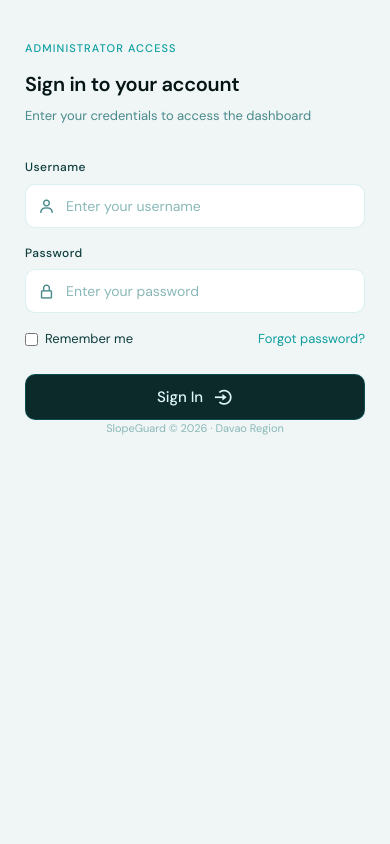
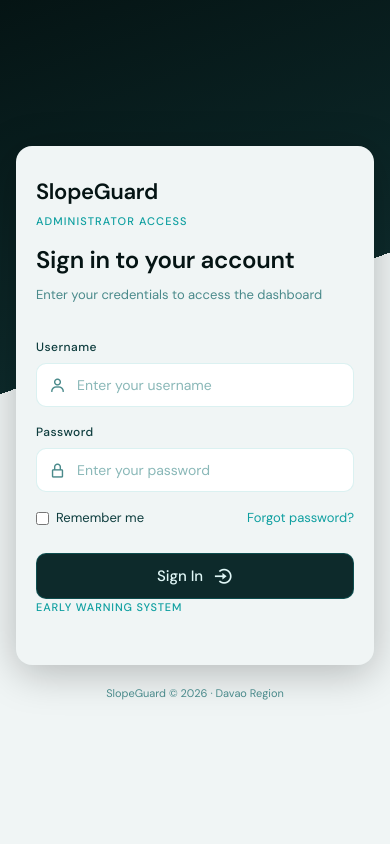
Before and after one commit to K3NT0Z4K1/Landslide_Monitoring, a PHP site: page /auth/login.php in a window 390 px wide. Run offline with PHP 8.4, Linux system fonts and the light colour scheme.

Commit message:
updated css

```diff
--- a/assets/css/style.css
+++ b/assets/css/style.css
@@ -865,12 +865,69 @@ body {
   .page-content{padding:12px 12px 28px;}
   .alert-banner{margin:10px 12px 0;font-size:12.5px;}
   .stat-grid{grid-template-columns:repeat(auto-fit,minmax(140px,1fr));}
-  .login-right{padding:40px 24px;}
-  .login-card h2{font-size:20px;}
 }
 
-/* Login: hide left panel on small screens */
-@media(max-width:680px){
+/* Login: mobile — show compact branded form, hide left panel */
+@media(max-width:768px){
+  .login-page{flex-direction:column;}
+
+  /* Hide the full left branding panel */
   .login-left{display:none;}
-  .login-right{width:100%;}
+
+  /* Right panel becomes full screen */
+  .login-right{
+    width:100%;
+    min-height:100vh;
+    padding:48px 28px 36px;
+    justify-content:center;
+    background:linear-gradient(160deg,#051414 0%,#0d2a2b 40%,#f0f5f5 40%);
+  }
+
+  /* Card gets a solid white surface */
+  .login-card{
+    background:#f0f5f5;
+    border-radius:16px;
+    padding:32px 28px;
+    box-shadow:0 8px 40px rgba(0,0,0,0.25);
+    max-width:380px;
+    width:100%;
+  }
+
+  /* Show a compact logo/brand header above the form on mobile */
+  .login-card::before{
+    content:'SlopeGuard';
+    display:block;
+    font-size:22px;
+    font-weight:600;
+    color:#051414;
+    letter-spacing:-0.3px;
+    margin-bottom:2px;
+  }
+
+  .login-card::after{
+    content:'Early Warning System';
+    display:block;
+    font-size:11px;
+    font-weight:500;
+    letter-spacing:0.08em;
+    text-transform:uppercase;
+    color:#0e9fa0;
+    margin-bottom:20px;
+  }
+
+  /* Tighten card label since we have the pseudo header */
+  .login-card-label{margin-top:4px;}
+
+  /* Footer note repositioned */
+  .login-footer-note{
+    position:static;
+    margin-top:20px;
+    text-align:center;
+    color:#4a8a8b;
+  }
 }
+
+@media(max-width:420px){
+  .login-right{padding:32px 16px 28px;}
+  .login-card{padding:28px 20px;}
+}
```
